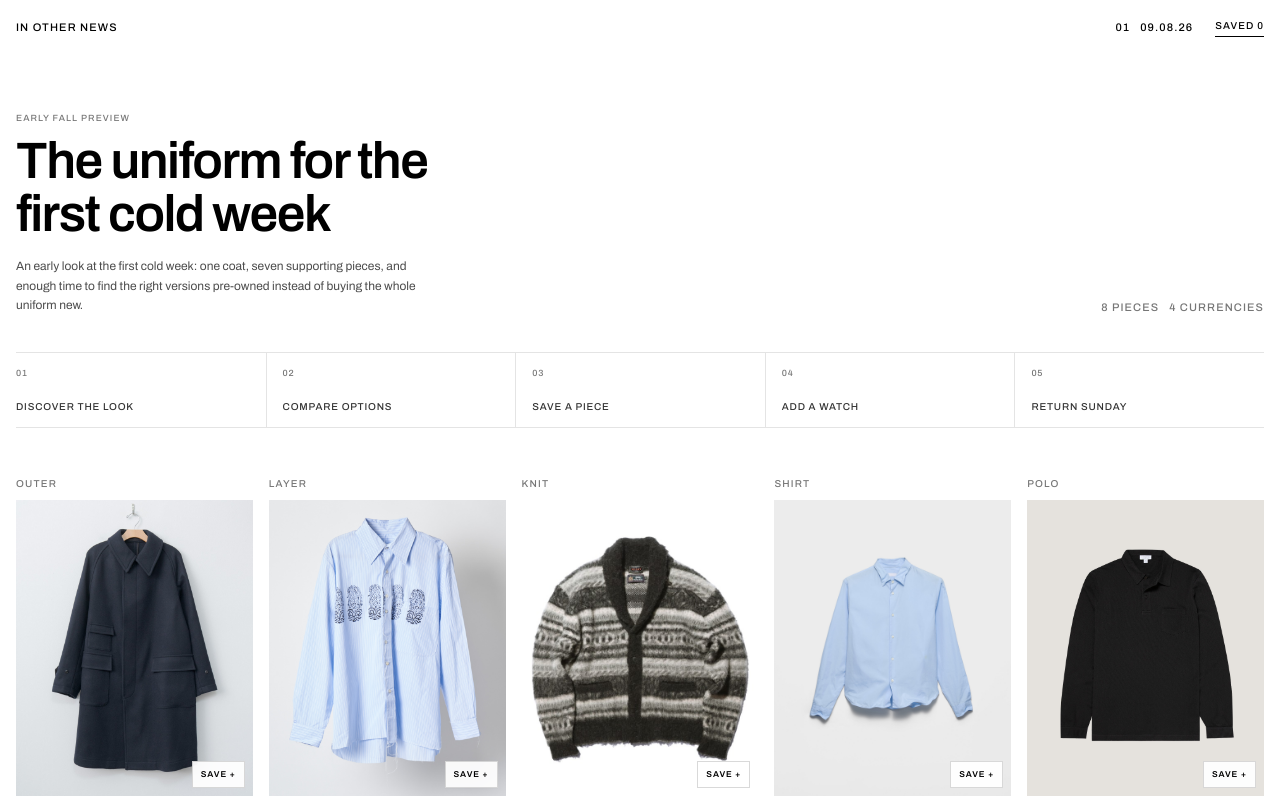
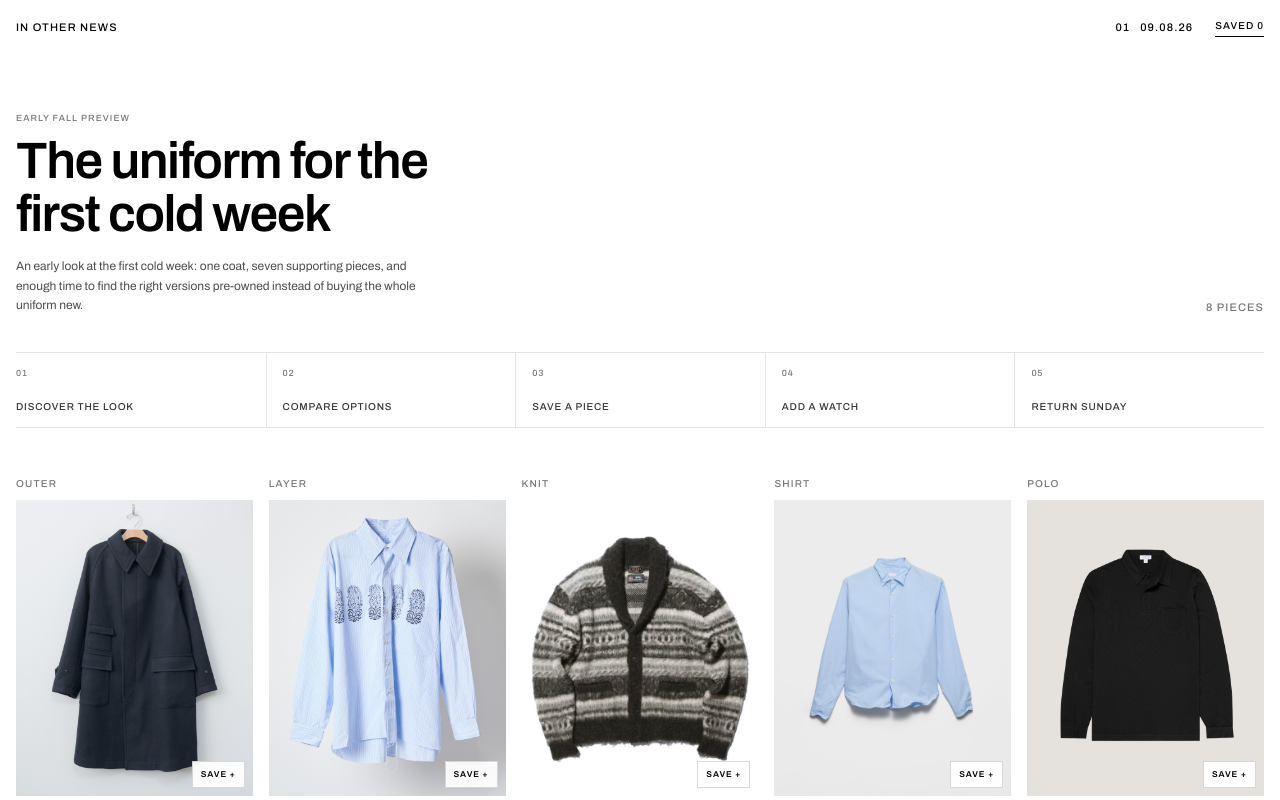
Before and after one commit to henrygreelis-glitch/in-other-news, a Next.js app: page / in a window 1280 px wide. Shown: the top 800 px of the page. Built offline with nearby package versions, Linux system fonts and the light colour scheme.

Commit message:
Simplify issue header metadata

```diff
--- a/issue.jsx
+++ b/issue.jsx
@@ -772,7 +772,7 @@ export default function Uniform() {
           <h1>{MASTHEAD.theme}</h1>
           <p className="s-deck">{MASTHEAD.deck}</p>
         </div>
-        <span className="s-n">{PICKS.length} pieces &nbsp; 4 currencies</span>
+        <span className="s-n">{PICKS.length} pieces</span>
       </div>
 
       <ol className="s-flow" aria-label="How each weekly issue works">
```
